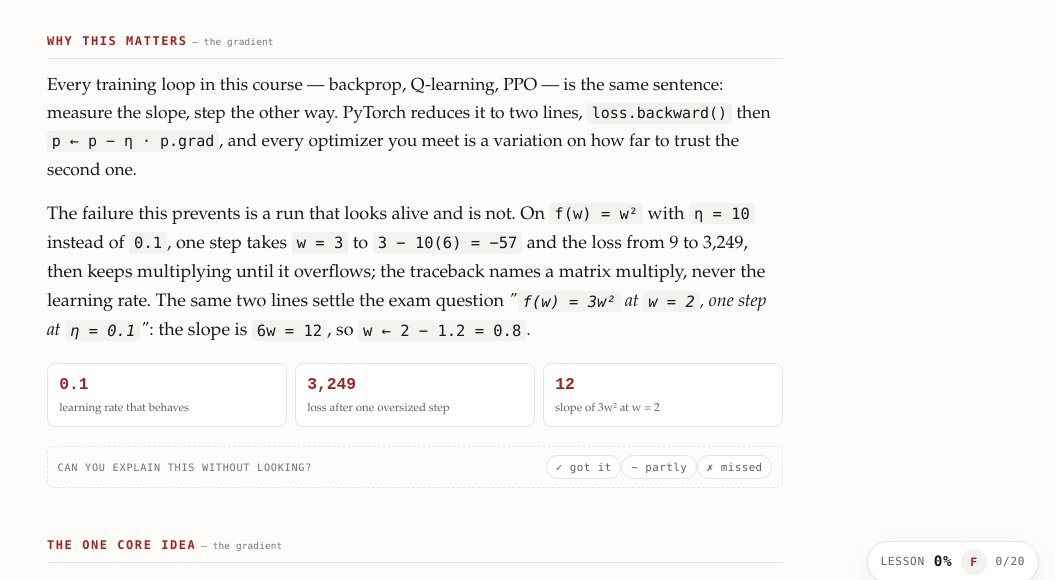
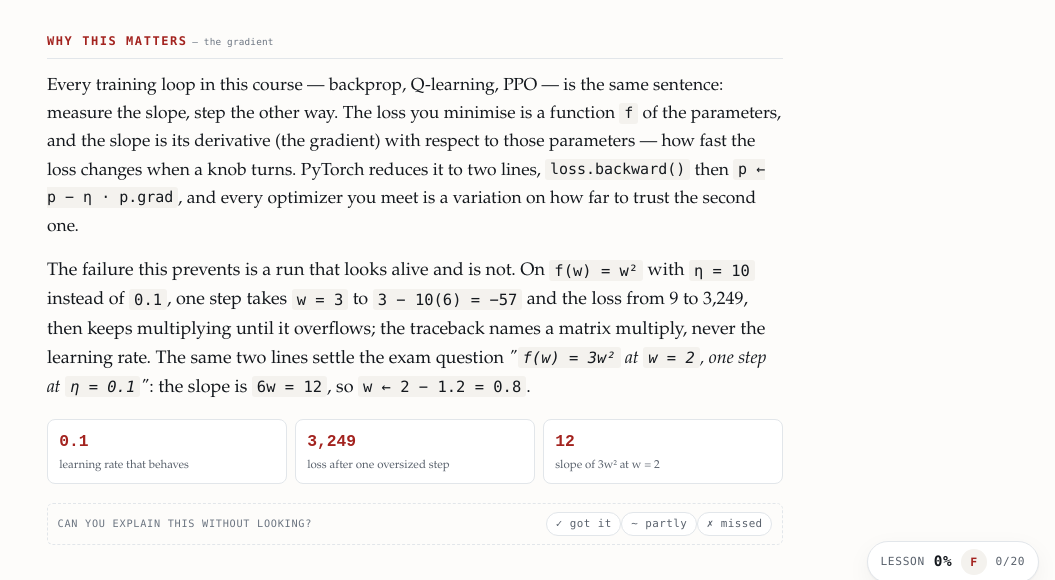
Before and after one commit to omarahmedZa/ai-ml-course, a plain HTML site: page lessons/002-slope-to-gradient.html in a window 1280 px wide. Shown: the part 201-781 px from the top of the page, without its empty margins (225-1280 px from the left). Drawn offline with Linux system fonts and the light colour scheme.

Commit message:
Clarify loss-as-f and derivative in topic 2 Why this matters

```diff
--- a/lessons/002-slope-to-gradient.html
+++ b/lessons/002-slope-to-gradient.html
@@ -25,7 +25,7 @@
 </header>
 
 <h2>Why this matters<span class="h2-topic">— the gradient</span></h2>
-<p class="lede">Every training loop in this course — backprop, Q-learning, PPO — is the same sentence: measure the slope, step the other way. PyTorch reduces it to two lines, <code>loss.backward()</code> then <code>p ← p − η · p.grad</code>, and every optimizer you meet is a variation on how far to trust the second one.</p>
+<p class="lede">Every training loop in this course — backprop, Q-learning, PPO — is the same sentence: measure the slope, step the other way. The loss you minimise is a function <code>f</code> of the parameters, and the slope is its derivative (the gradient) with respect to those parameters — how fast the loss changes when a knob turns. PyTorch reduces it to two lines, <code>loss.backward()</code> then <code>p ← p − η · p.grad</code>, and every optimizer you meet is a variation on how far to trust the second one.</p>
 <p>The failure this prevents is a run that looks alive and is not. On <code>f(w) = w²</code> with <code>η = 10</code> instead of <code>0.1</code>, one step takes <code>w = 3</code> to <code>3 − 10(6) = −57</code> and the loss from 9 to 3,249, then keeps multiplying until it overflows; the traceback names a matrix multiply, never the learning rate. The same two lines settle the exam question <em>"<code>f(w) = 3w²</code> at <code>w = 2</code>, one step at <code>η = 0.1</code>"</em>: the slope is <code>6w = 12</code>, so <code>w ← 2 − 1.2 = 0.8</code>.</p>
 
 <div class="numstrip" role="group" aria-label="Key numbers">
```
